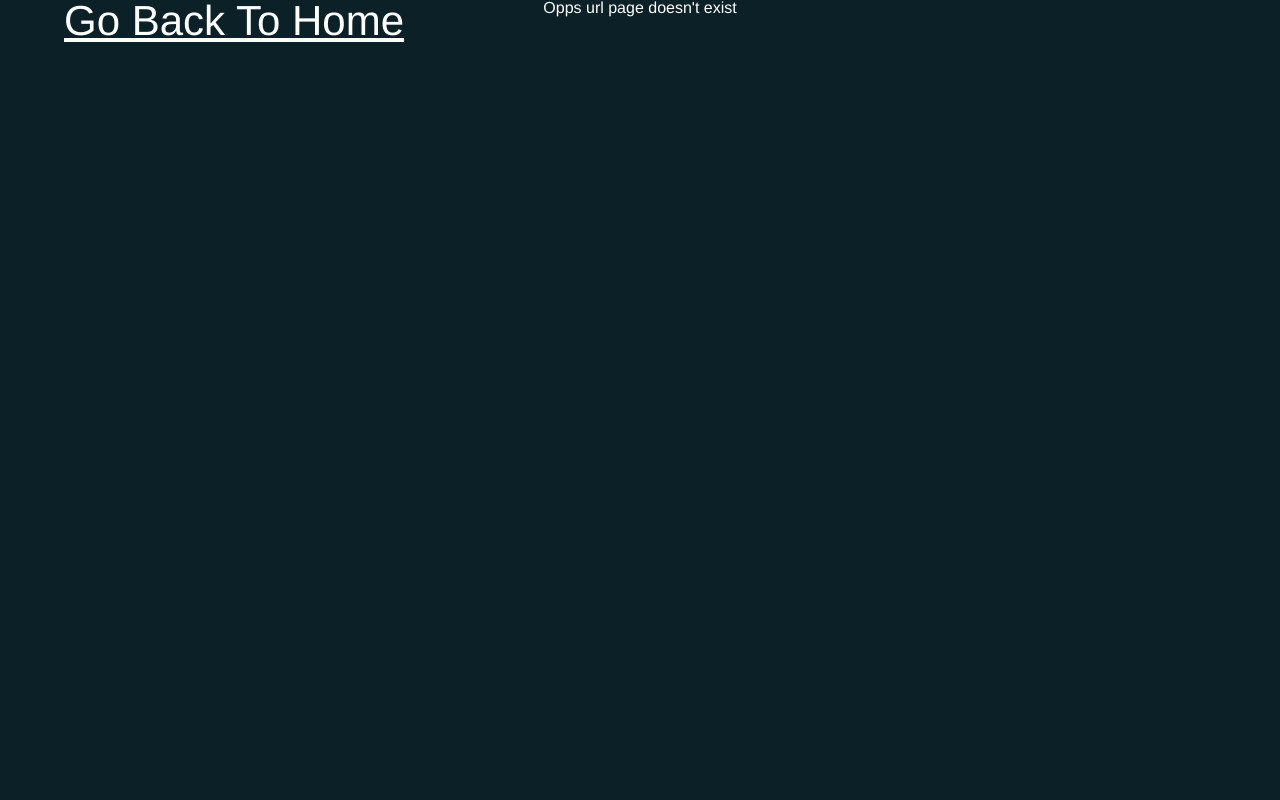
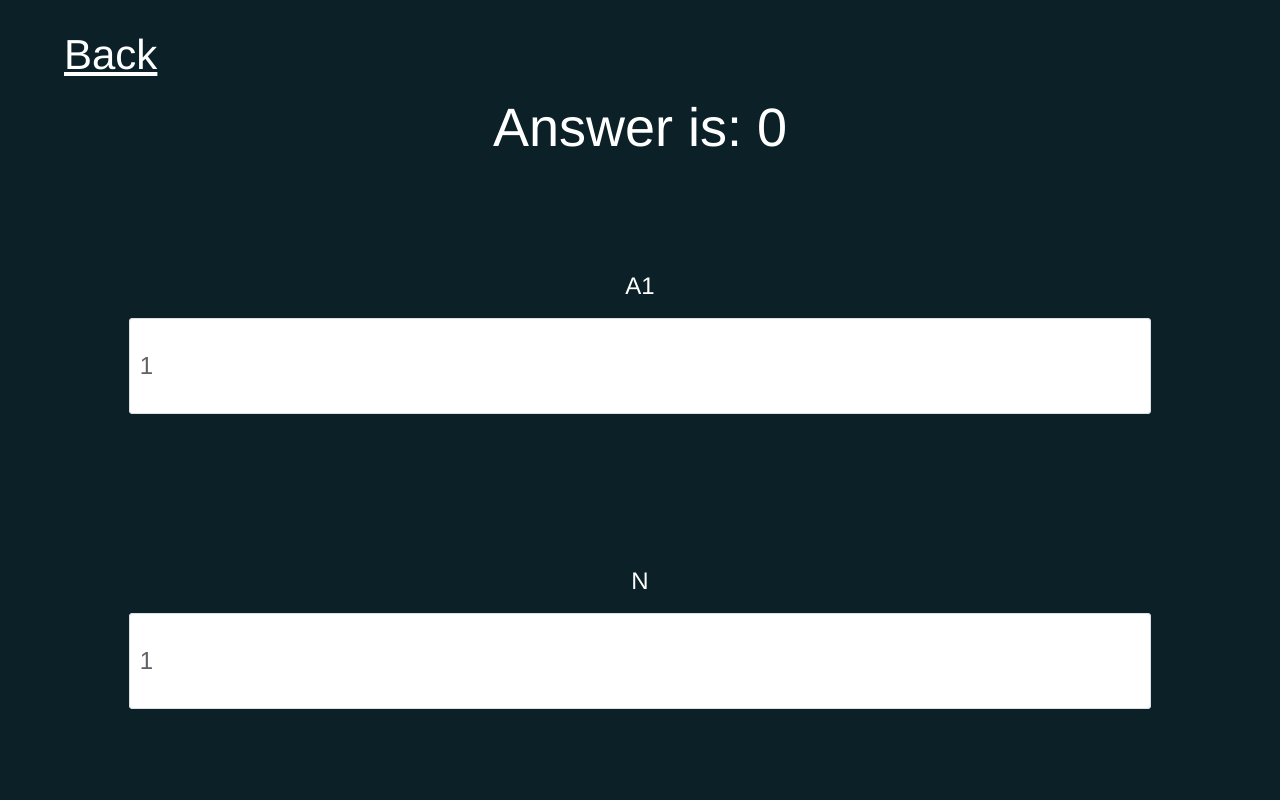
Before and after one commit to GIORGIPUNK123/Math-Solve, a Vue app: page /Math-Project/Arithmetic-Proggresion in a window 1280 px wide. Shown: the top 800 px of the page. Built offline with nearby package versions, Linux system fonts and the light colour scheme.

Commit message:
changed source

```diff
--- a/src/components/ArithmeticProggresion.vue
+++ b/src/components/ArithmeticProggresion.vue
@@ -29,9 +29,7 @@ const sn = ref(1);
 </script>
 
 <template>
-  <router-link class="math-back-btn" to="/Math-Project-Website/">
-    Back
-  </router-link>
+  <router-link class="math-back-btn" to="/Math-Project/"> Back </router-link>
   <el-button
     v-if="isDisabled[3]"
     class="math-sn-change-formula"
--- a/src/components/ErrorPage.vue
+++ b/src/components/ErrorPage.vue
@@ -2,7 +2,7 @@
 
 <template>
   <h1>Opps url page doesn't exist</h1>
-  <router-link class="math-back-btn" to="/Math-Project-Website/">
+  <router-link class="math-back-btn" to="/Math-Project/">
     Go Back To Home
   </router-link>
 </template>
--- a/src/main.js
+++ b/src/main.js
@@ -10,17 +10,17 @@ import ErrorPage from './components/ErrorPage.vue';
 
 const routes = [
   {
-    path: '/Math-Project-Website',
+    path: '/Math-Project',
     name: 'Home',
     component: HomePage,
   },
   {
-    path: '/Math-Project-Website/Arithmetic-Proggresion',
+    path: '/Math-Project/Arithmetic-Proggresion',
     name: 'ArithmeticProggresion',
     component: ArithmeticProggresion,
   },
   {
-    path: '/Math-Project-Website/Geometric-Proggresion',
+    path: '/Math-Project/Geometric-Proggresion',
     name: 'GeometricProggresion',
     component: GeometricProggresion,
   },
```
